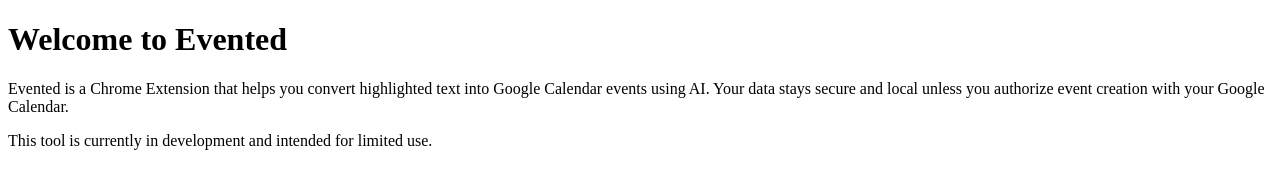
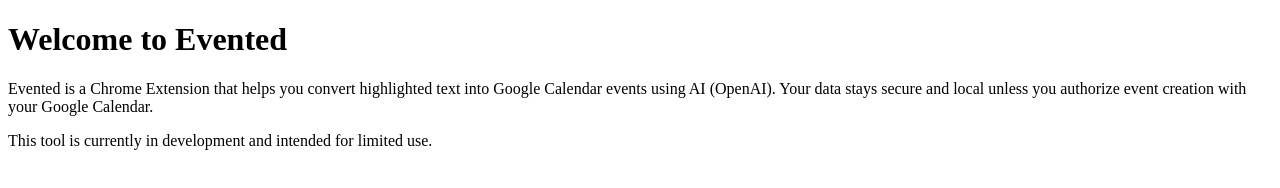
Before and after one commit to sanchithdev/evented-extension, a plain HTML site: page index.html in a window 1280 px wide. Drawn offline with Linux system fonts and the light colour scheme.

Commit message:
Update index.html

```diff
--- a/index.html
+++ b/index.html
@@ -2,11 +2,11 @@
 <html lang="en">
 <head>
   <meta charset="UTF-8">
-  <title>Evented - Smart Calendar Assistant</title>
+  <title>Evented - AI Event Schedular for Google Calendar</title>
 </head>
 <body>
   <h1>Welcome to Evented</h1>
-  <p>Evented is a Chrome Extension that helps you convert highlighted text into Google Calendar events using AI. Your data stays secure and local unless you authorize event creation with your Google Calendar.</p>
+  <p>Evented is a Chrome Extension that helps you convert highlighted text into Google Calendar events using AI (OpenAI). Your data stays secure and local unless you authorize event creation with your Google Calendar.</p>
   <p>This tool is currently in development and intended for limited use.</p>
 </body>
 </html>
```
